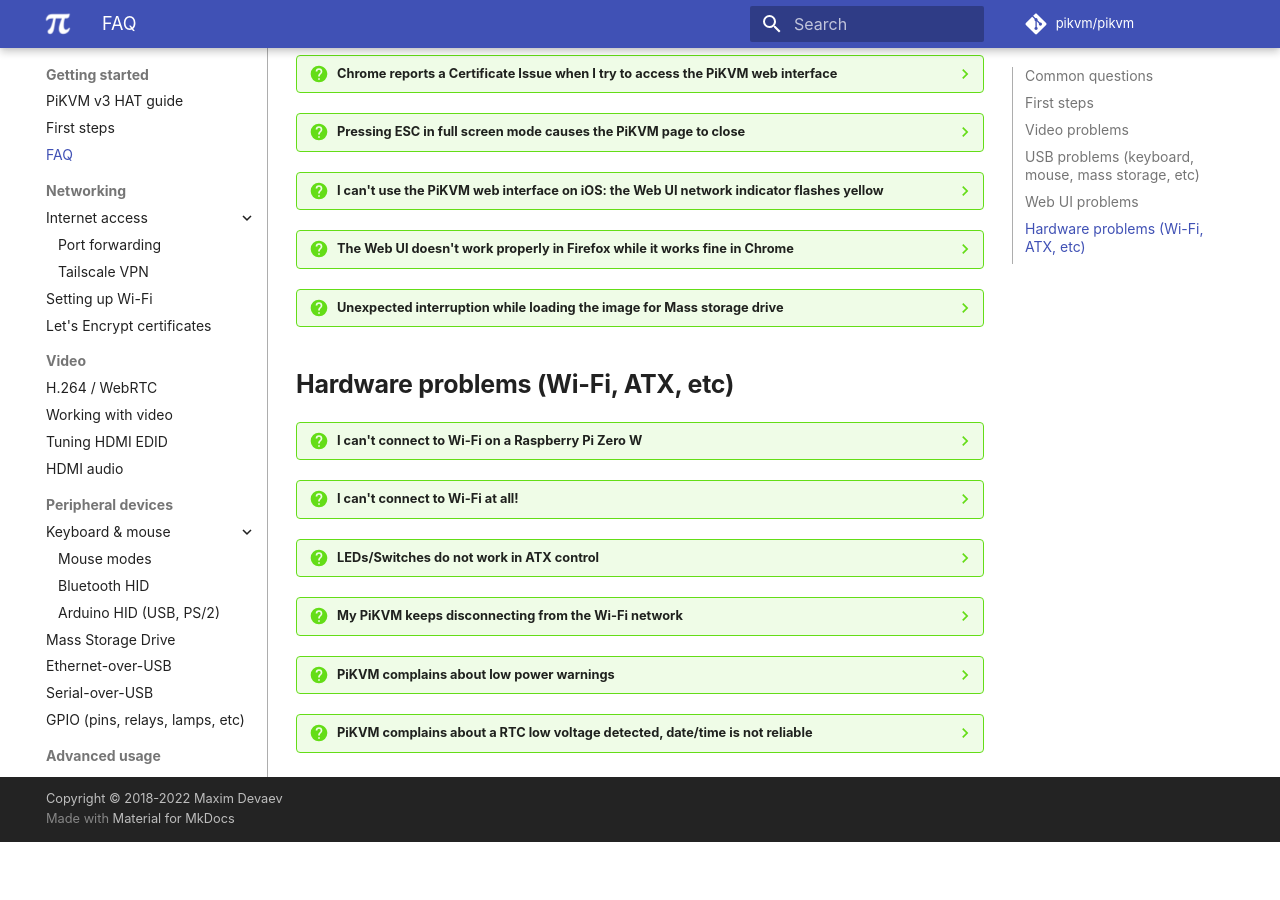
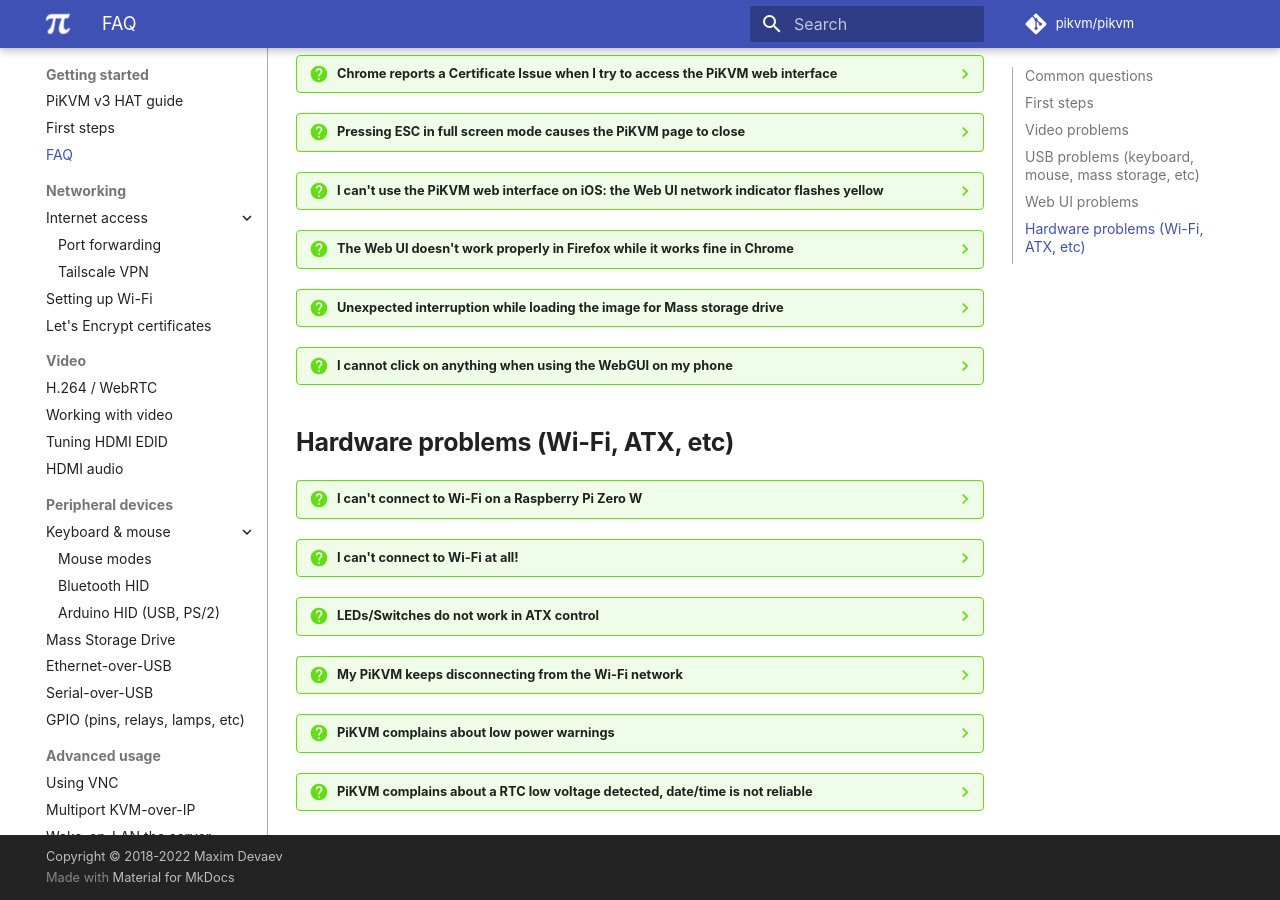
Before and after one commit to pikvm/pikvm, an MkDocs documentation site: the page built from docs/faq.md, in a window 1280 px wide and 900 px high, scrolled down 3510 px. Built offline with MkDocs 1.6.1 and Material for MkDocs 9.7.7, drawn with Linux system fonts in a browser that asks for light colours; some web fonts are replaced; comment, search, counter and statistics services are not loaded; before the commit the page ends 4352 px from its top, so only the background shows below that.

Commit message:
Update faq.md (#816)
Added verbiage for clarity

```diff
--- a/docs/faq.md
+++ b/docs/faq.md
@@ -416,6 +416,10 @@
 ??? question "Unexpected interruption while loading the image for Mass storage drive"
     If problems occur when uploading even a small disk image it may be due to unstable network operation or antivirus software. It is well known that Kaspersky antivirus cuts off PiKVM connections during uploading, so you should add the PiKVM website to Kaspersky's list of exceptions or not filter web requests with the antivirus. Antivirus programs can also affect the performance of certain interface elements, for example the quality slider. For Kaspersky, the steps to add the network address of PiKVM's website to the exclusion list is: `Protection -> Private browsing -> Categories and exclusions -> Exclusions`.
 
+??? question "I cannot click on anything when using the WebGUI on my phone"
+    At this time, iOS has the buttons on the bottom if you have the correct resolution, sometimes you cannot see them due to the resolution.
+    At this time, android is not supported, our suggestion is to use a VNC client.
+
 
 ## Hardware problems (Wi-Fi, ATX, etc)
 
```
